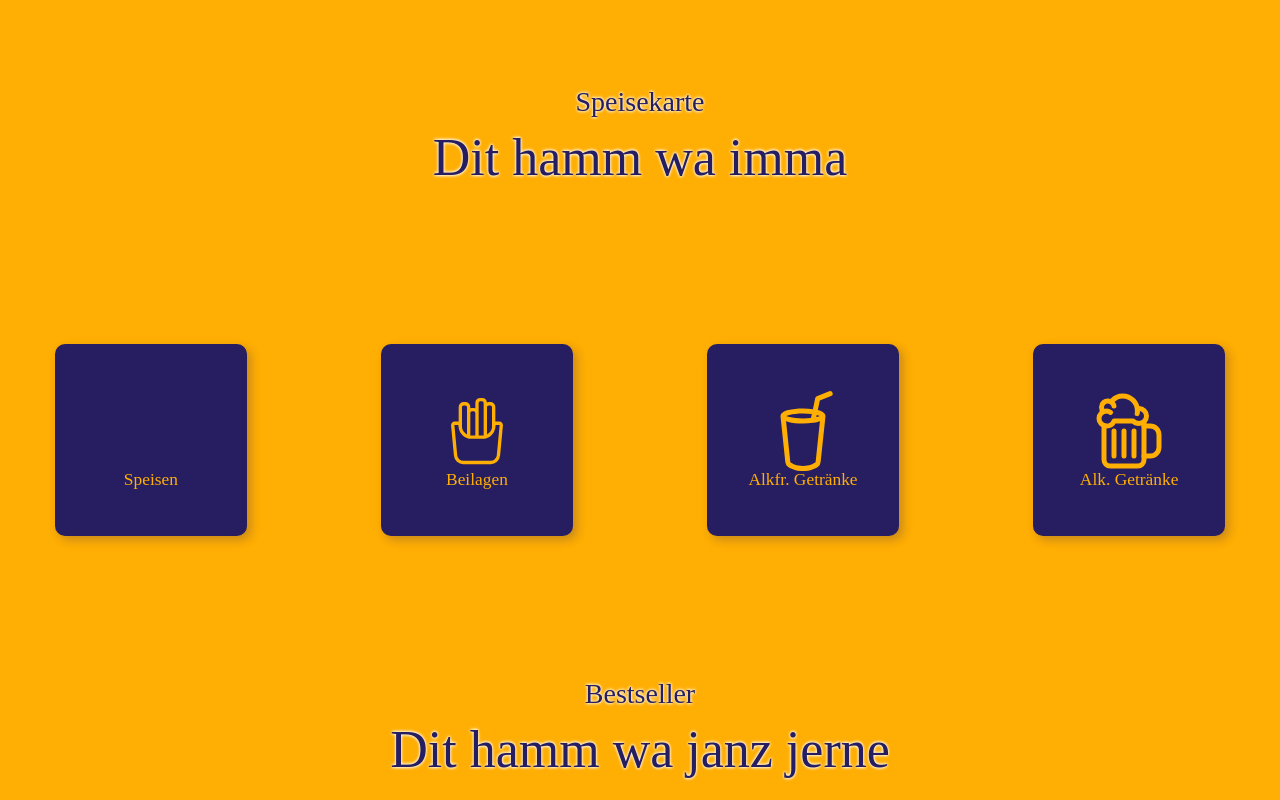
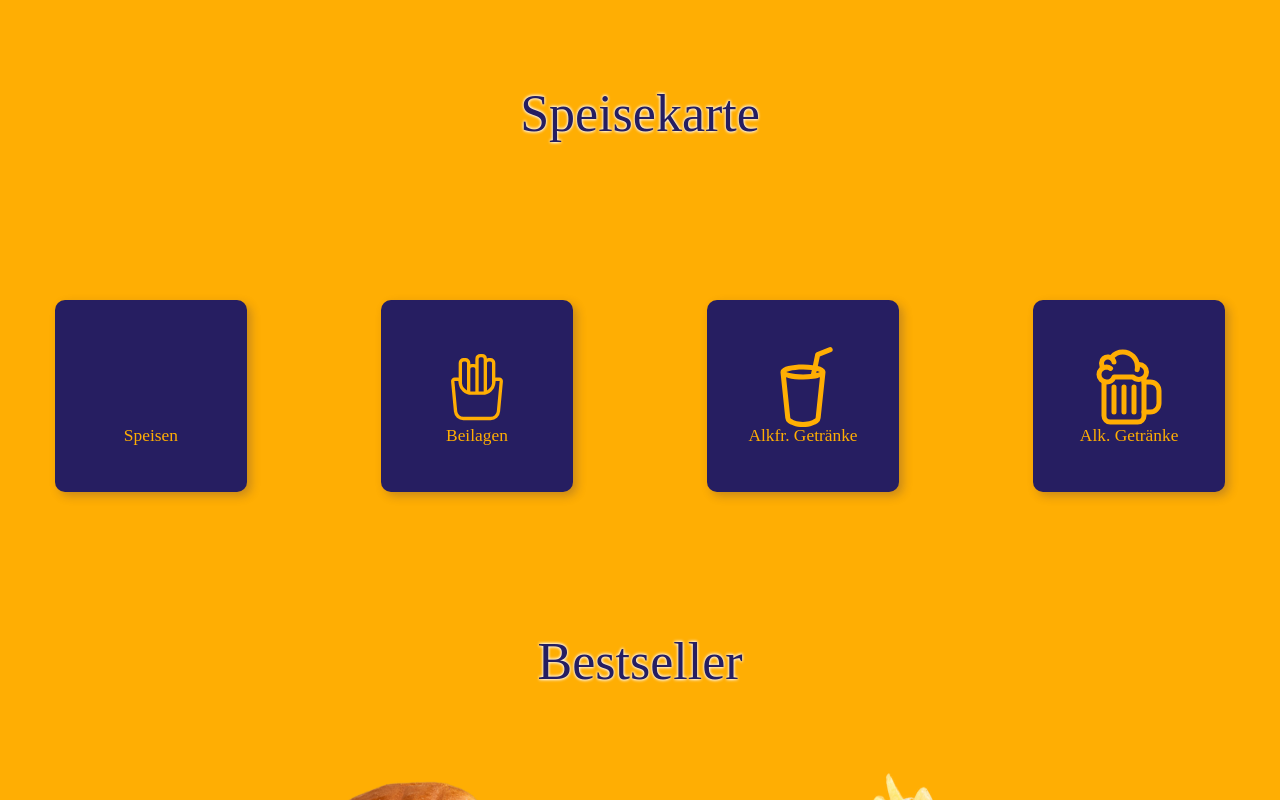
Before and after one commit to sasha-valderrama/curryKeule, a React (Vite) app: page / in a window 1280 px wide. Shown: the part 1080-1880 px from the top of the page. Built offline with nearby package versions, Linux system fonts and the light colour scheme; some icons are missing; a web font is replaced by a local one.

Commit message:
Remove subheading of Section Komponent

```diff
--- a/src/components/sections/index.jsx
+++ b/src/components/sections/index.jsx
@@ -1,4 +1,3 @@
-import { useState } from 'react'
 import { bestseller } from '../../data/bestseller'
 import { sections } from '../../data/sections'
 import BestsellerCard from '../ui/cards/bestsellerCard'
--- a/src/components/ui/section/Section.module.css
+++ b/src/components/ui/section/Section.module.css
@@ -1,17 +1,15 @@
 .section {
   margin: 0 0.5rem;
-  /* margin-top: 3rem; */
   padding-top: 2rem;
   display: flex;
   flex-direction: column;
   justify-content: center;
   align-items: center;
-  /* gap: 1rem; */
+
   background-color: inherit;
 }
 
-.heading,
-.subheading {
+.heading {
   font-family: var(--ff-sectionHeading);
   color: rgb(var(--color-purple));
   text-shadow: 0px 1px 3px rgba(var(--color-white), 1),
@@ -20,20 +18,14 @@
 }
 
 .heading {
-  font-size: var(--fs-heading4);
-  margin: 7rem auto 1rem;
-}
-
-.subheading {
   font-size: var(--fs-heading2);
-  margin-bottom: 5rem;
+  margin: 7rem auto 5rem;
 }
 
 .imgDivisor {
   margin-top: 6rem;
   margin-bottom: 6rem;
   max-width: 20rem;
-  /* width: 100%; */
 }
 
 .sectionBody {
--- a/src/components/ui/section/index.jsx
+++ b/src/components/ui/section/index.jsx
@@ -4,7 +4,6 @@ export default function Section({ section, subheading, id, children, imgURL, img
   return (
     <section id={id} className={SectionCSS.section}>
       <h2 className={SectionCSS.heading}>{section}</h2>
-      <h3 className={SectionCSS.subheading}>{subheading}</h3>
       <div className={SectionCSS.sectionBody}>{children}</div>
       <img className={SectionCSS.imgDivisor} src={imgURL} alt={imgALT} />
     </section>
--- a/src/data/sections.js
+++ b/src/data/sections.js
@@ -4,22 +4,19 @@ export const sections = [
   {
     id: nanoid(),
     heading: 'Speisekarte',
-    subheading: 'Dit hamm wa imma',
     imgURL: `${import.meta.env.BASE_URL}assets/images/bg__cola.png`,
     imgALT: 'Bild von Coca-Cola',
   },
   {
     id: nanoid(),
     heading: 'Bestseller',
-    subheading: 'Dit hamm wa janz jerne',
     imgURL: `${import.meta.env.BASE_URL}assets/images/bg__burger.png`,
     imgALT: 'Bild von Burger',
   },
-  {
-    id: nanoid(),
-    heading: 'Tageskarte',
-    subheading: 'Dit hamm wa heude',
-    imgURL: `${import.meta.env.BASE_URL}assets/images/bg__pommes.png`,
-    imgALT: 'Bild von Pommes',
-  },
+  // {
+  //   id: nanoid(),
+  //   heading: 'Tageskarte',
+  //   imgURL: `${import.meta.env.BASE_URL}assets/images/bg__pommes.png`,
+  //   imgALT: 'Bild von Pommes',
+  // },
 ]
```
Also changed, not shown: src/components/sections/Sections.module.css (deleted, +0 -12 lines).
